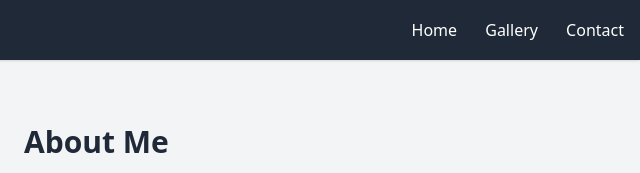
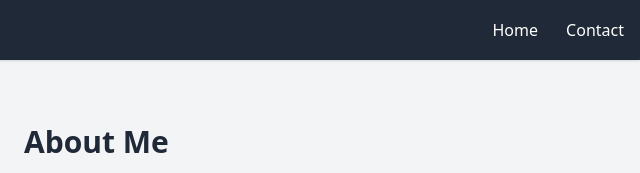
Before and after one commit to Raksha-qq/WebWiz-Induction-Proj, a website: page about.html in a window 1280 px wide. Shown: the top 173 px of the page, 640-1280 px from the left. Drawn offline with nearby package versions, Linux system fonts and the light colour scheme.

Commit message:
Fix HTML structure and update navbar links

```diff
--- a/about.html
+++ b/about.html
@@ -18,8 +18,7 @@
                <h1 class="text-xl font-bold">RakshaArtzz</h1>
                <div class="space-x-6 hidden md:block">
                     <a href="index.html" class="hover:text-yellow-400">Home</a>
-                    <a href="art gallery.html" class="hover:text-yellow-400">Gallery</a>
-                    <a href="contact us.html" class="hover:text-yellow-400">Contact</a>
+                    <a href="contact.html" class="hover:text-yellow-400">Contact</a>
                </div>
           </div>
      </nav>
@@ -82,4 +81,5 @@
 
 </body>
 
+
 </html>
```
